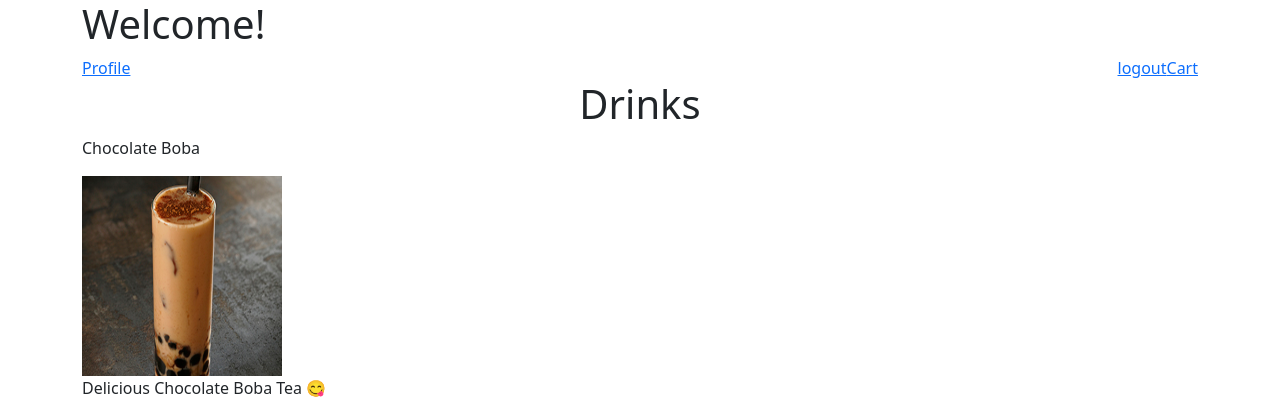
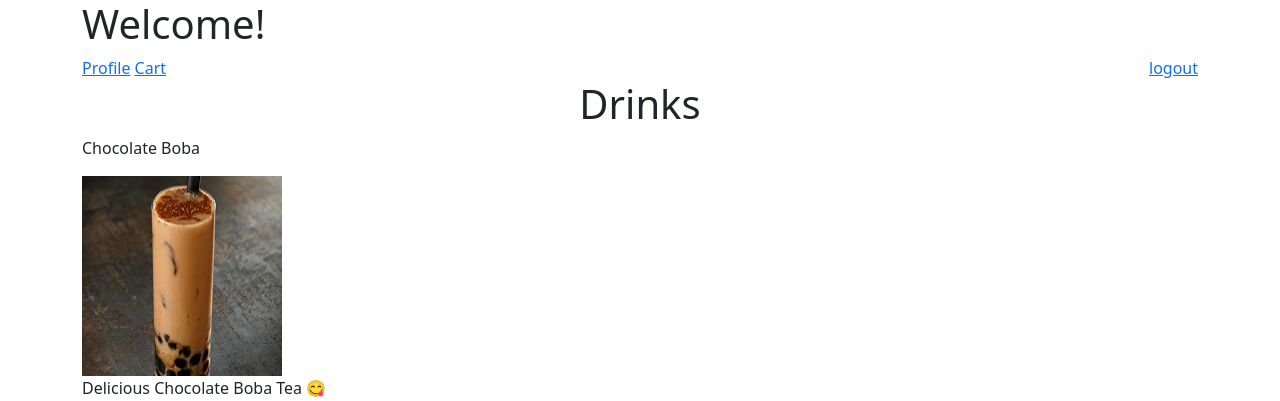
Before and after one commit to FutureVisions/Drinks, a Django app: template main/templates/dashboard.html in a window 1280 px wide. Shown: the top 401 px of the page. Run offline with Django 3.2, Linux system fonts and the light colour scheme; the template is opened without the code that fills it: values that come from a table or form of the project are taken from there, others are empty; data comes from the database, SQL or seed files in the repository; both versions use the stored data as it was after the commit.

Commit message:
dashboard fixing links

```diff
--- a/main/templates/dashboard.html
+++ b/main/templates/dashboard.html
@@ -15,7 +15,7 @@
     <div class="container">
     <h1>Welcome! {{user.first_name}}</h1>
     <a href="/profile/{{user.id}}">Profile</a>
-    <a href="/cart" style="float: right">Cart</a>
+    <a href="/cart">Cart</a>
     <a href="/logout" style="float: right">logout</a>
     <h1 style="text-align: center;">Drinks</h1>
     {% for drink in all_drinks %}
```
Also changed, not shown: db.sqlite3.
